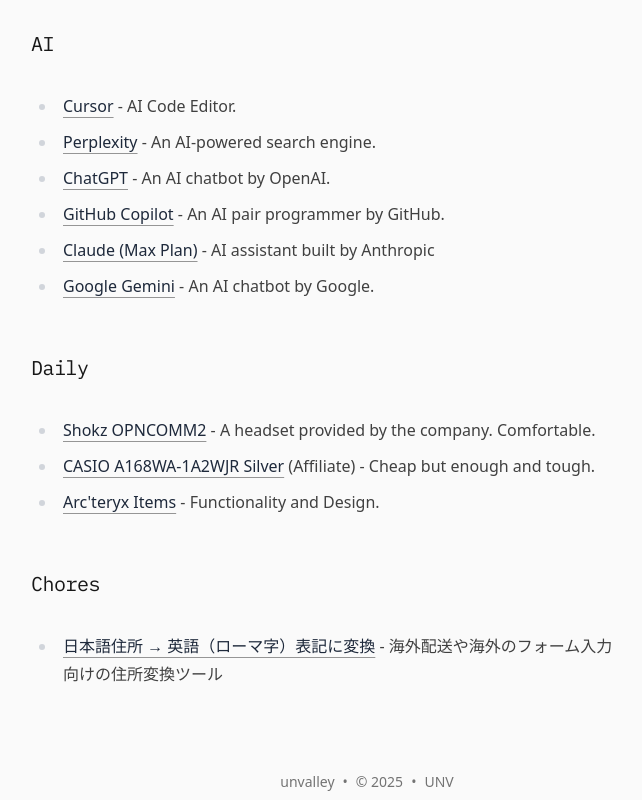
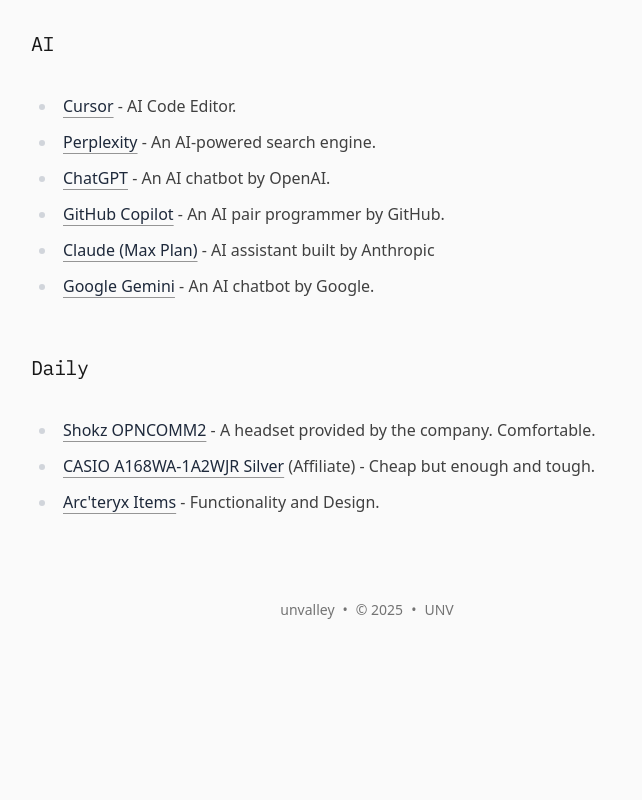
Before and after one commit to unvalley/me, a Next.js app: page /tools in a window 1280 px wide. Shown: the part 600-1400 px from the top of the page, without its empty margins (273-915 px from the left). After the commit the page ends 1228 px from the top, so only its background shows below. Built offline with nearby package versions, Linux system fonts and the light colour scheme.

Commit message:
chore: hide

```diff
--- a/app/tools/page.tsx
+++ b/app/tools/page.tsx
@@ -56,13 +56,13 @@
           ))}
         </ul>
 
-        <h2 className="text-xl tracking-tight md:leading-14 font-mono">Chores</h2>
+        {/* <h2 className="text-xl tracking-tight md:leading-14 font-mono">Chores</h2>
         <ul>
           <li>
             <CustomLink href="/tools/jp-address">日本語住所 → 英語（ローマ字）表記に変換</CustomLink>
             <span> - 海外配送や海外のフォーム入力向けの住所変換ツール</span>
           </li>
-        </ul>
+        </ul> */}
       </div>
     </div>
   );
```
